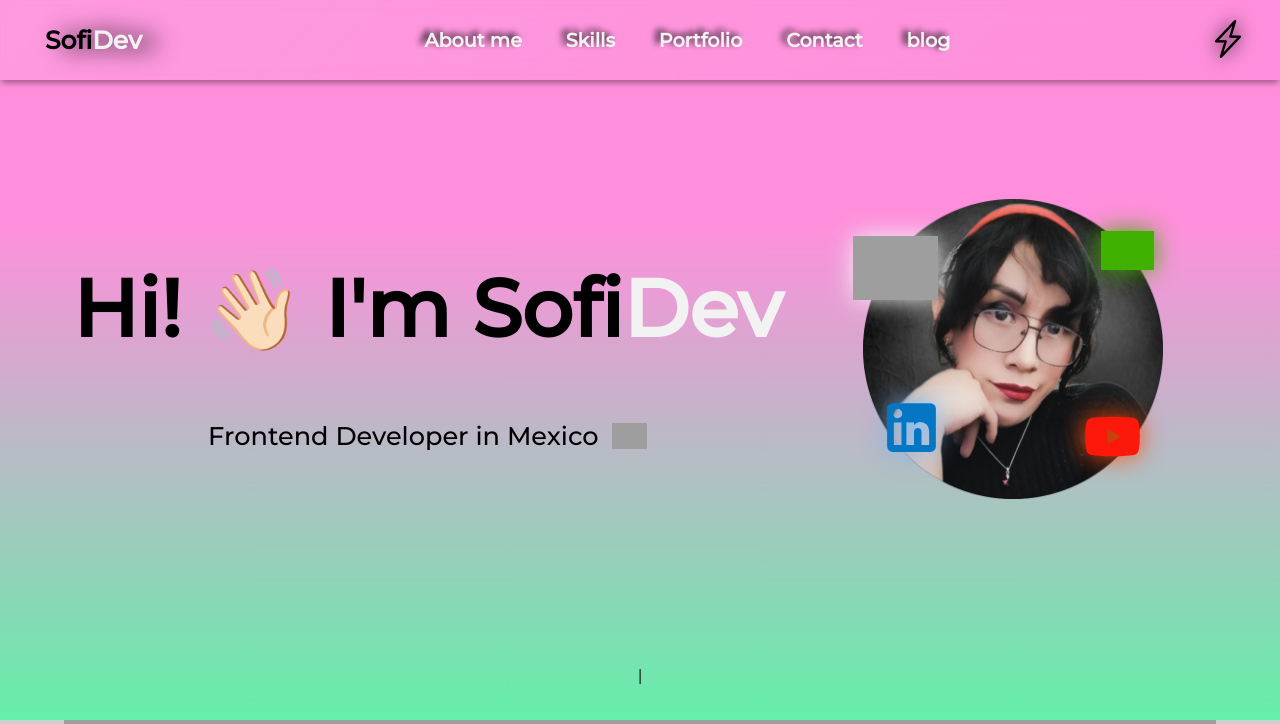
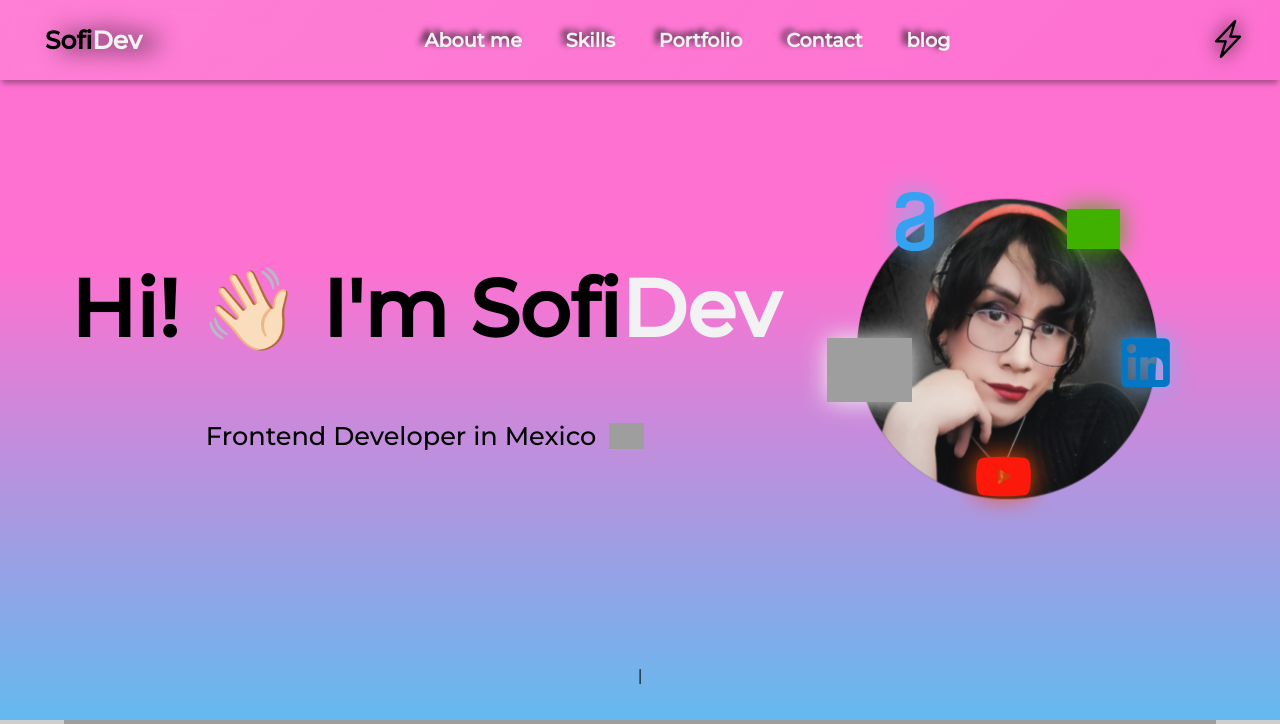
Before and after one commit to SofiDevO/SofiDev-landingpage, a PHP site: page / in a window 1280 px wide. Shown: the top 724 px of the page. Run offline with PHP 8.4, Linux system fonts and the light colour scheme; grey boxes are pictures that could not be loaded.

Commit message:
Se agrega icono alura

```diff
--- a/Styles/styles.css
+++ b/Styles/hero.css
@@ -20,15 +20,13 @@ body {
 
 #hero {
   transition: all 0.9s ease;
-
   justify-items: center;
   align-items: center;
   align-content: center;
   gap: 22px;
-  background: linear-gradient(180deg, #FF8FDC 31%, #64EFAA 100%);
+  background: linear-gradient(180deg, #fe71d1 37%, #64baef);
+}
 
-  height: 766px;
-}
 
 .contenedor-hero{
   display: grid;
@@ -119,8 +117,8 @@ h1 span:hover {
 
 .github{
   position: relative;
-    bottom: 191px;
-    right: -3px;
+    bottom: 145px;
+    right: -12px;
     transform: translateY(-200px);
     animation: slideIn 1s ease-in-out forwards;
     z-index: 20;
@@ -132,12 +130,12 @@ h1 span:hover {
 }
 .linkedin{
   filter: invert(30%) sepia(100%) saturate(1072%) hue-rotate(180deg) brightness(96%) contrast(97%);
-    position: relative;
-    bottom: 49px;
-    right: 37px;
-    transform: translateY(-200px);
-    animation: slideUp 0.8s ease forwards;
-    z-index: 20;
+  position: relative;
+  bottom: 143px;
+  right: -92px;
+  transform: translateY(-300px);
+  animation: expand 0.8s ease forwards;
+  z-index: 20;
 }
 .linkedin img{
   width:55px;
@@ -158,18 +156,30 @@ h1 span:hover {
 .youtube{
   filter: invert(28%) sepia(90%) saturate(6257%) hue-rotate(354deg) brightness(96%) contrast(106%);
   position: relative;
-  bottom: 82px;
-  right: 19px;
+  bottom: 30px;
+  right: 139px;
   transform: translateY(500px);
   animation: expand 0.8s ease-in-out forwards 0.8s;
   z-index: 20;
 }
 
+.alura{
+  filter: invert(30%) sepia(100%) saturate(1072%) hue-rotate(180deg) brightness(96%) contrast(97%);
+  position: relative;
+  bottom: 230px;
+  right: 23px;
+  transform: translateY(-600px);
+  animation: expand 0.8s ease forwards;
+  z-index: 19;
+}
+.alura img{
+  width: 30px;
+}
 
 /* Animaciones  de entrada */
 @keyframes slideIn{
   0%{
-    transform: translateY(500px) scale(6.2);
+    transform: translateY(600px) scale(6.2);
   }
   100%{
     transform:translateY(0px) scale(1);
@@ -388,7 +306,7 @@ h1 span:hover {
   .social{
     display: flex;
     flex-direction: column;
-    width: 43px;
+    width: 52px;
     gap: 16px;
   }
 
@@ -398,8 +316,8 @@ h1 span:hover {
 
   .github{
     position: relative;
-    top: 34px;
-    right: 311px;
+    top: 175px;
+    right: 331px;
   }
 
   .github img{
@@ -407,13 +325,13 @@ h1 span:hover {
   }
   .linkedin{
     position: relative;
-    top: 109px;
-    right: 285px;
+    top: 5px;
+    right: 45px;
   }
   .platzi{
     position: relative;
-    top: -140px;
-    right: 63px;
+    top: -201px;
+    right: 91px
   }
   .platzi img{
     width: 53px;
@@ -421,63 +339,17 @@ h1 span:hover {
   .youtube{
     position: relative;
     top: -26px;
-    right: 84px;
+    right: 187px;
+  }
+  .alura{
+    position: relative;
+    top: -54px;
+    right: 262px;
+  }
+  .alura img{
+    width: 39px;
   }
 
 
 
-  /* SEGUNDA SECCION ACERCA DE MI */
-
-  #aboutMe{
-    display: flex;
-    justify-content: center;
-    align-items: flex-start;
-    height: 1243px;
-  }
-
-  #aboutMe .container{
-    display: flex;
-    flex-direction: column;
-    width: 90%;
-    height: 1081px;
-    align-items: center;
-    background-size: 1228PX;
-    background-position: top;
-    flex-wrap: nowrap;
-    justify-content: center;
-    background-repeat: no-repeat;
-    }
-
-    .img-txt{
-    display: grid;
-    grid-template-columns: 1fr 2fr;
-    width: 850px;
-    height: auto;
-    padding: 49px;
-    gap: 37px;
-    }
-
-
-  .acercaDeTitulo{
-    display: flex;
-    font-size: 3em;
-    align-items: flex-start;
-    flex-direction: row;
-    flex-wrap: wrap;
-    height: 67px;
-  }
-
-
-
-  .textos{
-    text-align: justify;
-    font-weight: lighter;
-
-    font-size: 18px;
-  }
-
-  .perfil-2{
-    width: 315px;
-  }
-
 }
--- a/index.html
+++ b/index.html
@@ -30,22 +30,23 @@
 
         <!-- menu hamburguesa  cloudflare-->
     <link rel="stylesheet" href="https://cdnjs.cloudflare.com/ajax/libs/hamburgers/1.2.1/hamburgers.min.css">
-    <!-- styles del DarkTheme -->
     <link rel="stylesheet" href="./Styles/darkTheme.css">
     <!-- llamdo a la librería de bootstrap-icons -->
     <link rel="stylesheet" href="https://cdn.jsdelivr.net/npm/bootstrap-icons@1.10.2/font/bootstrap-icons.css" integrity="sha384-b6lVK+yci+bfDmaY1u0zE8YYJt0TZxLEAFyYSLHId4xoVvsrQu3INevFKo+Xir8e" crossorigin="anonymous">
     <!--   Estilos menu hamburguesa -->
     <link rel="stylesheet" href="./Styles/hamburger.css">
     <!-- styles de los dividers -->
-    <link rel="stylesheet" href="./Styles/skills.css">
     <link rel="stylesheet" href="./Styles/divider.css">
     <!-- style del header -->
     <link rel="stylesheet" href="./Styles/header.css">
-    <!-- Estilos del body -->
-    <link href="./Styles/styles.css" rel="stylesheet" type="text/css" />
-    <!-- Fin de los estilos css -->
+    <!-- Estilos del hero -->
+    <link href="./Styles/hero.css" rel="stylesheet" type="text/css" />
+    <!-- SECCION ACERCA DE MI -->
+    <link href="./Styles/aboutMe.css" rel="stylesheet" type="text/css" />
+    <link rel="stylesheet" href="./Styles/skills.css">
+    <!-- styles del DarkTheme -->
+    <!-- <link rel="stylesheet" href="./Styles/darkmode.css"> -->
 
-    <!-- <link rel="stylesheet" href="./Styles/darkmode.css"> -->
 </head>
 
 
@@ -103,10 +104,11 @@
             </div>
             <div class="social">
 
-
-
                 <a class="github" href= "https://github.com/SofiDevO" target="_blank" rel="nofollow noreferrer noopener">
                 <img src="./assets/github-light.svg">
+                </a>
+                <a class="alura" href= "https://app.aluracursos.com/user/sofidev" target="_blank" rel="nofollow noreferrer noopener">
+                <img src="./assets/alura.svg">
                 </a>
 
                 <a class="linkedin" href="https://www.linkedin.com/in/ansof89/" target="_blank"  rel="nofollow noreferrer noopener">
--- a/js/darkTheme.js
+++ b/js/darkTheme.js
@@ -59,14 +59,15 @@ export  function cambiarModo(){
 
 
         /* ELEMNTOS DE HERO */
-        fondoHero.style.background = 'linear-gradient(180deg, #FF8FDC 31%, #64EFAA 100%)';
+        fondoHero.style.background = '';
         titulo.style.color = 'black';
         spanTitulo.style.filter = '';
-        spanTitulo.style.color = 'white';
+        spanTitulo.style.color = '';
         span.style.filter = '';
         span.style.color = ''
         subtitulo.style.color = '';
         iconGithub.style.filter= '';
+
 
 
         /* Elemntos del menu hamburguesa */
```
Also changed, not shown: other parts of Styles/hero.css (+0 -92 lines), Styles/aboutMe.css (added, +150 -0 lines), assets/alura.svg (added).
